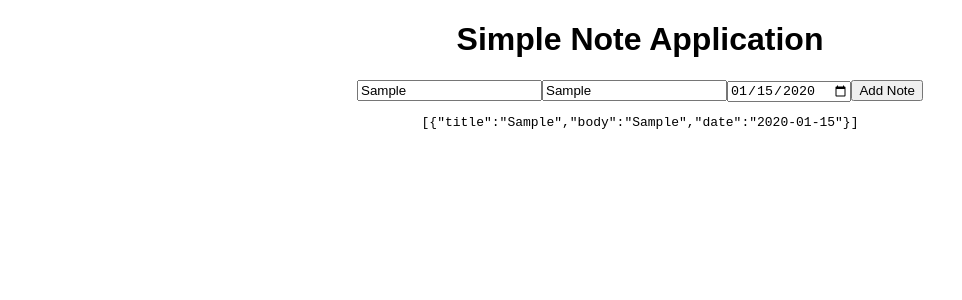
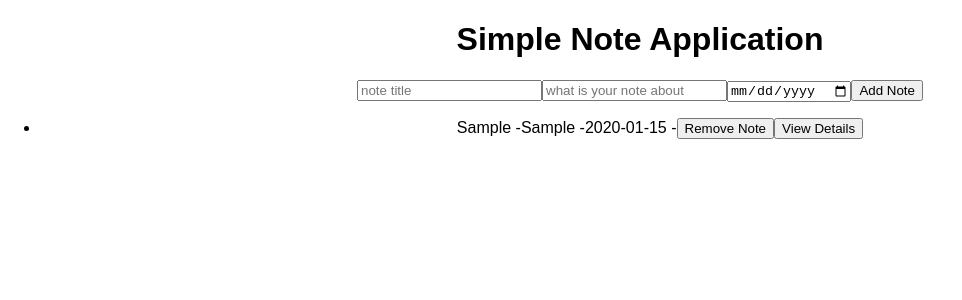
Before and after one commit to Hano1388/notes-frontend-react, a React (Create React App) app: page / in a window 1280 px wide. Both pictures are taken after typing "Sample", "Sample", "2020-01-15" into the empty fields and a click on the button "Add Note". Shown: the top 300 px of the page, without its empty margins (0-962 px from the left). Built offline with nearby package versions, Linux system fonts and the light colour scheme.

Commit message:
created a component to add, remove, view notes

```diff
--- a/src/App.js
+++ b/src/App.js
@@ -7,33 +7,69 @@ class App extends Component {
   constructor() {
     super();
     this.addNote = this.addNote.bind(this);
+    this.removeNote = this.removeNote.bind(this);
+    this.details = this.details.bind(this);
     this.state = {
       notes: [],
       title: 'Simple Note Application',
       body: 'note body',
-      date: '2018-01-01'
+      date: '2018-01-01',
+      counter: 0
     }
   }
 
+  // handling add note
   addNote(event) {
-    debugger
+    // debugger
     event.preventDefault();
     let title = this.refs.title.value;
     let body = this.refs.body.value;
     let date = this.refs.date.value;
+    let counter = this.state.counter;
 
     let note = {
       title,
       body,
-      date
+      date,
+      counter
     };
+    counter += 1;
     let notes = this.state.notes;
 
     notes.push(note);
 
     this.setState({
+      notes: notes,
+      counter: counter
+    });
+    this.refs.noteForm.reset();
+  }
+
+  // handling removing note
+  removeNote(index) {
+    // console.log(index);
+    let notes = this.state.notes;
+
+    let note = notes.find(note => {
+      return note.counter === index;
+    });
+    // console.log(note);
+    notes.splice(note, 1);
+    this.setState({
       notes: notes
-    })
+    });
+  }
+
+  // handling note details
+  details(index) {
+    let notes = this.state.notes;
+
+    let note = notes.find(note => {
+      return note.counter === index;
+    });
+
+    console.log('You are clicking on ');
+    console.log(note);
   }
 
   render() {
@@ -42,15 +78,22 @@ class App extends Component {
     return (
       <div className="App">
         <h1>{title}</h1>
-        <form>
+        <form ref="noteForm">
           <input type="text" ref="title" placeholder="note title" />
           <input type="text" ref="body" placeholder="what is your note about" />
           <input type="date" ref="date" placeholder="2018-01-01" />
           <button onClick={this.addNote}>Add Note</button>
         </form>
-        <pre>
-          {JSON.stringify(notes)}
-        </pre>
+        <ul>
+          {notes.map((note =>
+            <li key={note.counter}>
+              {note.title} -
+              {note.body} -
+              {note.date} -
+              <button onClick={this.removeNote.bind(null, note.counter)}>Remove Note</button>
+              <button onClick={this.details.bind(null, note.counter)}>View Details</button>
+          </li>))}
+        </ul>
       </div>
     );
   }
```
